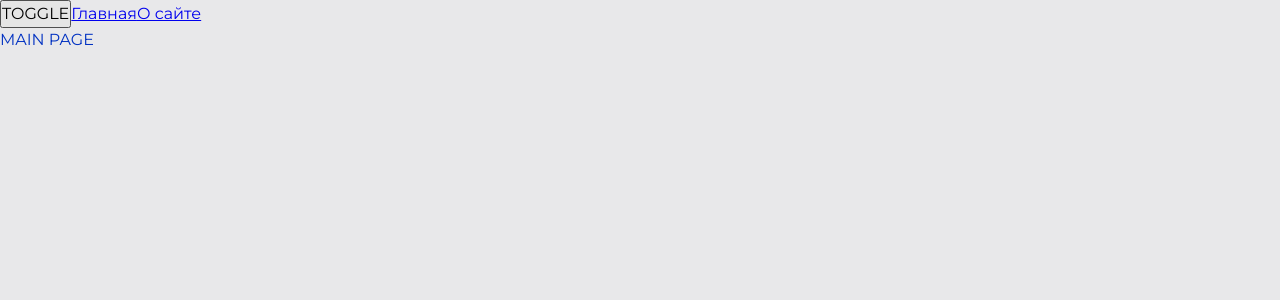
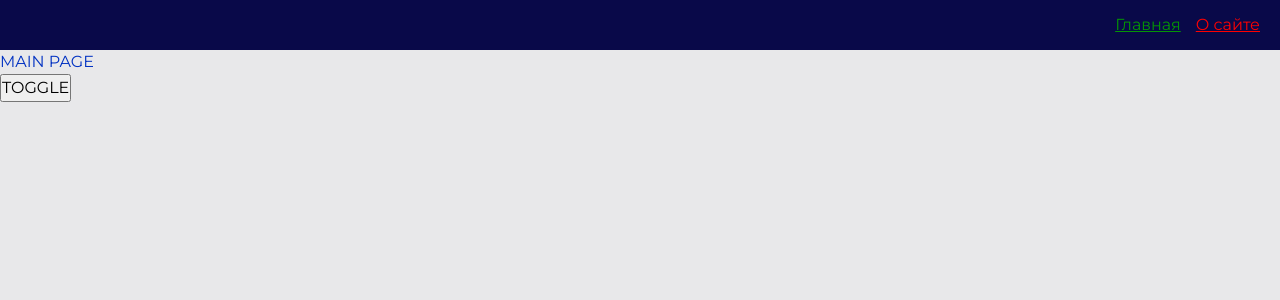
Before and after one commit to Ruslansabitov312/skyfall, a React app: page / in a window 1280 px wide. Shown: the top 300 px of the page. Built offline with nearby package versions, Linux system fonts and the light colour scheme.

Commit message:
Improve Navbar & create first UI Kit component - AppLink

```diff
--- a/src/app/App.tsx
+++ b/src/app/App.tsx
@@ -5,16 +5,15 @@
 // import { useTheme } from './providers/ThemeProvider'
 import { useTheme } from 'app/providers/ThemeProvider'
 import { AppRouter } from './providers/router'
+import { Navbar } from 'widgets/Navbar'
 
 const App = () => {
   const { theme, toggleTheme } = useTheme()
-
   return (
     <div className={classNames('app', {}, [theme])}>
+      <Navbar />
+      <AppRouter />
       <button onClick={toggleTheme}>TOGGLE</button>
-      <Link to={'/'}>Главная</Link>
-      <Link to={'/about'}>О сайте</Link>
-      <AppRouter />
     </div>
   )
 }
--- a/src/app/styles/themes/dark.scss
+++ b/src/app/styles/themes/dark.scss
@@ -1,6 +1,9 @@
 .app.dark {
   --bg-color: #090949;
+  --inverted-bg-color: #e8e8ea;
 
   --primary-color: #049604;
   --secondary-color: #04ff04;
+  --inverted-primary-color: #0232c2;
+  --inverted-secondary-color: #0452ff;
 }
--- a/src/app/styles/themes/normal.scss
+++ b/src/app/styles/themes/normal.scss
@@ -1,6 +1,9 @@
 :root {
   --bg-color: #e8e8ea;
+  --inverted-bg-color: #090949;
 
   --primary-color: #0232c2;
   --secondary-color: #0449e0;
+  --inverted-primary-color: #049604;
+  --inverted-secondary-color: #04ff04;
 }
--- a/src/app/styles/variables/global.scss
+++ b/src/app/styles/variables/global.scss
@@ -8,4 +8,7 @@
   --font-size-l: 24px;
   --font-line-l: 32px;
   --font-l: var(--font-size-l) / var(--font-line-l) var(--font-family-main);
+
+  // Размеры
+  --navbar-height: 50px;
 }
--- a/src/shared/lib/classNames/classNames.ts
+++ b/src/shared/lib/classNames/classNames.ts
@@ -2,12 +2,12 @@
 
 export function classNames(
   cls: string,
-  mods: Mods,
-  additional: string[]
+  mods: Mods = {},
+  additional: string[] = []
 ): string {
   return [
     cls,
-    ...additional,
+    ...additional.filter(Boolean),
     ...Object.entries(mods)
       .filter(([className, value]) => Boolean(value))
       .map(([className]) => className),
--- /dev/null
+++ b/src/shared/ui/AppLink/AppLink.module.scss
@@ -0,0 +1,15 @@
+.AppLink {
+  color: var(--primary-color);
+}
+
+.primary {
+  color: var(--primary-color);
+}
+
+.secondary {
+  color: var(--inverted-primary-color);
+}
+
+.red {
+  color: red;
+}
--- /dev/null
+++ b/src/shared/ui/AppLink/AppLink.tsx
@@ -0,0 +1,35 @@
+import { FC } from 'react'
+import { Link, LinkProps } from 'react-router-dom'
+import { classNames } from 'shared/lib/classNames/classNames'
+import cls from './AppLink.module.scss'
+
+export enum AppLinkTheme {
+  PRIMARY = 'primary',
+  SECONDARY = 'secondary',
+  RED = 'red',
+}
+
+interface AppLinkProps extends LinkProps {
+  className?: string
+  theme?: AppLinkTheme
+}
+
+export const AppLink: FC<AppLinkProps> = (props) => {
+  const {
+    to,
+    className,
+    children,
+    theme = AppLinkTheme.PRIMARY,
+    ...otherProps
+  } = props
+
+  return (
+    <Link
+      to={to}
+      className={classNames(cls.AppLink, {}, [className, cls[theme]])}
+      {...otherProps}
+    >
+      {children}
+    </Link>
+  )
+}
--- /dev/null
+++ b/src/widgets/NavBar/index.ts
@@ -0,0 +1,3 @@
+import { Navbar } from './ui/Navbar'
+
+export { Navbar }
--- /dev/null
+++ b/src/widgets/NavBar/ui/Navbar.module.scss
@@ -0,0 +1,16 @@
+.Navbar {
+  width: 100%;
+  height: var(--navbar-height);
+  background: var(--inverted-bg-color);
+  display: flex;
+  align-items: center;
+  padding: 20px;
+}
+
+.links {
+  margin-left: auto;
+}
+
+.mainLink {
+  margin-right: 15px;
+}
--- /dev/null
+++ b/src/widgets/NavBar/ui/Navbar.tsx
@@ -0,0 +1,26 @@
+import { classNames } from 'shared/lib/classNames/classNames'
+import { AppLink, AppLinkTheme } from 'shared/ui/AppLink/AppLink'
+import cls from './Navbar.module.scss'
+
+interface NavbarProps {
+  className?: string
+}
+
+export const Navbar = ({ className }: NavbarProps) => {
+  return (
+    <div className={classNames(cls.Navbar, {}, [className])}>
+      <div className={cls.links}>
+        <AppLink
+          theme={AppLinkTheme.SECONDARY}
+          to={'/'}
+          className={cls.mainLink}
+        >
+          Главная
+        </AppLink>
+        <AppLink theme={AppLinkTheme.RED} to={'/about'}>
+          О сайте
+        </AppLink>
+      </div>
+    </div>
+  )
+}
```
